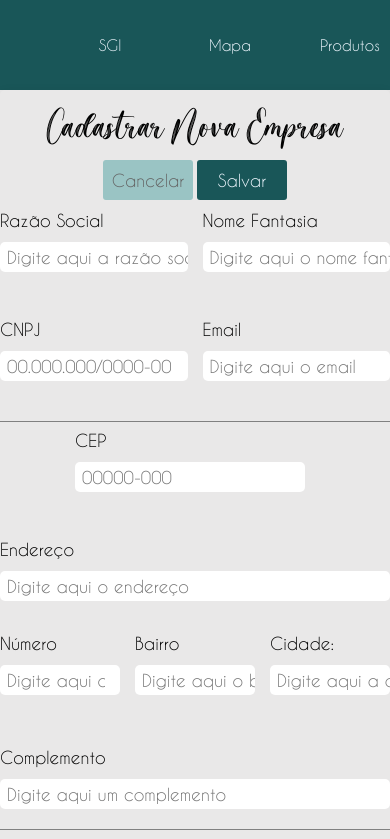
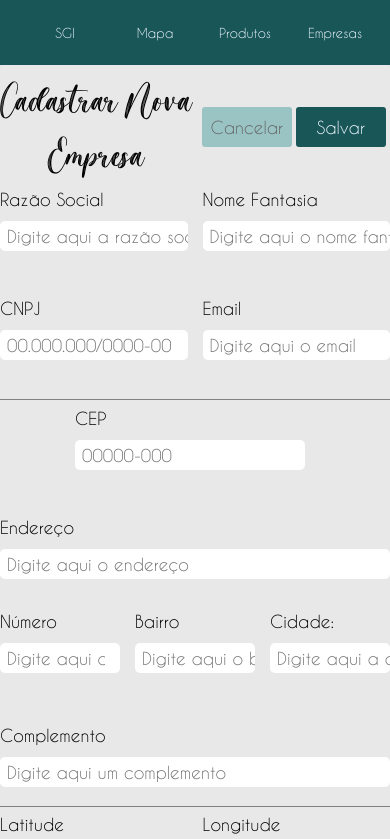
Before and after one commit to DaianaEgerMichels/projeto-02, a React (Create React App) app: page /companies in a window 390 px wide. Shown: the top 839 px of the page. Built offline with nearby package versions, Linux system fonts and the light colour scheme.

Commit message:
Adiciona funcinalidades e estilos

```diff
--- a/db.json
+++ b/db.json
@@ -71,6 +71,15 @@
       "provider": "Amazon",
       "group": "Utensílios",
       "id": 8
+    },
+    {
+      "url": "https://images.pexels.com/photos/2959303/pexels-photo-2959303.jpeg?auto=compress&cs=tinysrgb&dpr=2&h=650&w=940",
+      "name": "Ovos Caipira",
+      "unitCost": "4,00",
+      "description": "Meia dúzia de ovos caipira",
+      "provider": "Agricultor Familiar",
+      "group": "Outra Categoria",
+      "id": 9
     }
   ],
   "empresas": [
@@ -118,6 +127,21 @@
       "latitude": "-28.438935",
       "longitude": "-48.961428",
       "id": 3
+    },
+    {
+      "corporateName": "Supermercado Warmiling LTDA",
+      "fantasyName": "Mercado Warmiling",
+      "cnpj": "01.234.567/0001-89",
+      "email": "warmilingsupermercado@warmiling.com",
+      "cep": "88765000",
+      "address": "Avenida Frederico Schumacker",
+      "number": "159",
+      "district": "Centro ",
+      "city": "São Martinho ",
+      "complement": "Ao lado da Câmara Municipal de Vereadores",
+      "latitude": "-28.1650783",
+      "longitude": "-48.9809802",
+      "id": 4
     }
   ],
   "fornecedores": [
--- a/src/App.css
+++ b/src/App.css
@@ -7,12 +7,18 @@
   width: 100%;
 }
 
+body{
+  width:100%;
+  height: 100vh;
+}
+
 /*Header*/
 
 header{
   display: flex;
   flex-direction: row;
   flex-shrink: 2;
+  flex-wrap: wrap;
   margin: 0 auto;
   background-color: rgb(25, 86, 88);
   width: 100%;
@@ -29,7 +35,7 @@ header> .header_btn{
       font-family: 'Caviar Dreams', 'Times New Roman', Times, serif;
       font-size: 15px;
       justify-content: flex-start;
-      margin-left: 50px;
+      margin-left: 30px;
       width: 500px;
 }
 
@@ -48,14 +54,6 @@ button{
 }
 
 
-
-@media(max-width:600px){
-  header{
-      display: flex;
-      overflow: scroll;
-  }
-}
-
 /*Main*/
 
 .main {
@@ -66,6 +64,7 @@ button{
   flex-shrink: 2;
   background-color: rgb(233, 232, 232);
   min-height: 600px;
+  width: 100%;
   font-family: 'Caviar Dreams', 'Times New Roman', Times, serif;
   color: black;
   font-size: 17px;
@@ -174,3 +173,31 @@ input:focus{
   background-color:aliceblue;
   border-width: 2px;
 }
+
+/*Responsividade*/
+
+
+@media(max-width:720px){
+  html{
+    font-size: 50%;
+    flex-shrink:2;
+  }
+ header >.header_btn{
+      display: flex;
+      /*overflow: scroll;*/
+      font-size:13px;
+  }
+  header{
+    height:65px;
+  }
+  button{
+    width:70px;
+    height:25px;
+  }
+  footer> p{
+    font-size:10px;
+  }
+  footer> h3{
+    font-size:25px;
+  }
+}
--- a/src/components/CompaniesForm/CompaniesForm.css
+++ b/src/components/CompaniesForm/CompaniesForm.css
@@ -22,8 +22,8 @@
 }
 
 .header-form{
-    display: grid;
-    grid-template-columns: repeat(2, 1fr);
+    display: flex;
+    flex-direction: row;
     max-width: 750px;
     margin: 0 auto;
     text-align: center;
@@ -49,9 +49,20 @@
     height: 40px;
 }
 
-.company-name, .latitude-longitude{
-    display: grid;
-    grid-template-columns: repeat(2, 1fr);
+.container-dados{
+    display: flex;
+    flex-direction:column;
+    max-width: 700px;
+    margin: 0 auto;
+    text-align: start;
+    gap: 15px;
+    justify-content: space-evenly;
+    align-items: center;
+}
+
+.company-name, .cnpj-email, .latitude-longitude{
+    display: flex;
+    flex-direction:row;
     max-width: 700px;
     margin: 0 auto;
     text-align: start;
@@ -107,8 +118,8 @@ input[name="complement"]{
 }
 
 .number-district-city{
-    display: grid;
-    grid-template-columns: repeat(3, 1fr);
+    display: flex;
+    flex-direction:row;
     max-width: 700px;
     margin: 0 auto;
     text-align: start;
@@ -139,8 +150,8 @@ input[name="complement"]{
 
 
 .complement{
-    display: grid;
-    grid-template-columns: 1fr;
+    display: flex;
+    flex-direction:column;
     max-width: 700px;
     margin: 0 auto;
 }
@@ -171,7 +182,7 @@ input[name="complement"]{
     font-style: normal;
   }
 
-  @media(max-width:600px){
+ /* @media(max-width:600px){
     header{
         display: flex;
         overflow: scroll;
@@ -180,4 +191,4 @@ input[name="complement"]{
         display: grid;
         grid-template-columns: 1fr;
     }
-  }
+  }*/
--- a/src/components/CompaniesForm/index.js
+++ b/src/components/CompaniesForm/index.js
@@ -158,8 +158,9 @@ return(
 
 </section>
 
-<section className="company-name">
+<section className="container-dados">
 
+     <section className="company-name">
      <div>
          <label for="corporate">Razão Social</label>
             <input
@@ -183,7 +184,8 @@ return(
             </input>
             <span id="fantasyError" className="error-msg">Campo obrigatório!</span>
      </div>
-
+     </section>
+    <section className="cnpj-email">
      <div>
          <label for="cnpj">CNPJ</label>
             <input
@@ -207,7 +209,7 @@ return(
             </input>
             <span id="emailError" className="error-msg">Campo obrigatório!</span>
      </div>
-
+    </section>
 </section>
 
 <hr/>
--- a/src/components/ProductContainer/ProductContainer.css
+++ b/src/components/ProductContainer/ProductContainer.css
@@ -4,21 +4,27 @@
     align-items: center;
     justify-content: space-evenly;
     flex-shrink: 2;
-    width: 180px;
-    height: 250px;
+    width: 210px;
+    height: 290px;
     border-radius: 5px;
     box-shadow:  rgba(0, 0, 0, 0.1) 0px 4px 12px;
     border: 1px solid rgba(44, 56, 55, 0.575);
     margin: 0 auto;
+    padding: 5px;
 }
 
 #image-product{
     display: flex;
     align-items: center;
+    width: 101px;
+    height: 101px;
+    margin: 0 auto;
+}
+
+#image-product>img{
     width: 100px;
     height: 100px;
-    margin: 0 auto;
-    border: 1px solid gray;
+    border-radius: 4px;
 }
 
 #details-product{
@@ -26,8 +32,8 @@
     flex-direction: column;
     flex-shrink: 2;
     justify-content: space-evenly;
-    max-width: 170px;
-    max-height: 100px;
+    max-width: 190px;
+    max-height: 180px;
 }
 
 #details-product>h2{
@@ -40,6 +46,8 @@
 #details-product>h4{
     font-size: 14px;
     text-align: justify;
+    font-style: italic;
+    margin-bottom: 3px;
 }
 
 #details-product>h4, #details-product>p{
@@ -48,21 +56,6 @@
 }
 
 #details-product>p{
-    font-size: 12px;
+    font-size: 11px;
     text-align: start;
 }
-
-
-/*@font-face {
-    font-family: 'Caviar Dreams';
-    src: url('../../fonts/CaviarDreams.ttf') format('truetype');
-    font-weight: normal;
-    font-style: normal;
-  }
-
-  @font-face {
-    font-family: 'Magista Brush';
-    src: url('../../fonts/Magista\ Brush.ttf') format('truetype');
-    font-weight: normal;
-    font-style: normal;
-  }*/
--- a/src/components/ProductsForm/ProductsForm.css
+++ b/src/components/ProductsForm/ProductsForm.css
@@ -15,11 +15,13 @@
     min-height: 750px;
     box-shadow: rgba(0, 0, 0, 0.1) 0px 4px 12px;
     border-radius: 5px;
+    gap:20px;
+    padding: 10px;
 }
 
 .header-form, .name-cost, .selects{
-    display: grid;
-    grid-template-columns: repeat(2, 1fr);
+    display: flex;
+    flex-direction:row;
     max-width: 700px;
     margin: 0 auto;
     text-align: center;
@@ -46,8 +48,8 @@
 }
 
 .image-container{
-    display: grid;
-    grid-template-columns: 1fr;
+    display: flex;
+    flex-direction:row;
     width: 120px;
     margin: 0 auto;
     grid-gap: 10px;
@@ -147,7 +149,7 @@ div> select{
     font-style: normal;
 }
 
-  @media(max-width:600px){
+/*@media(max-width:600px){
     header{
         display: flex;
         overflow: scroll;
@@ -156,7 +158,7 @@ div> select{
         display: grid;
         grid-template-columns: 1fr;
     }
-  }
+  }*/
 
 hr{
       background: gray;
--- a/src/pages/Home/Home.css
+++ b/src/pages/Home/Home.css
@@ -58,9 +58,9 @@
     font-style: normal;
   }
 
-  @font-face {
+@font-face {
     font-family: 'Magista Brush';
     src: url('../../fonts/Magista\ Brush.ttf') format('truetype');
     font-weight: normal;
     font-style: normal;
-  }
+}
--- a/src/pages/List/List.css
+++ b/src/pages/List/List.css
@@ -7,4 +7,11 @@
     max-width: 800px;
     align-items: center;
     text-align: center;
+    gap:15px;
+    margin: 20px;
 }
+
+.list-products>h1{
+    font-size: 30px;
+    font-family: 'Magista Brush','Times New Roman', Times, serif;
+}
```
Lines whose indentation alone changed are shown as unchanged.
